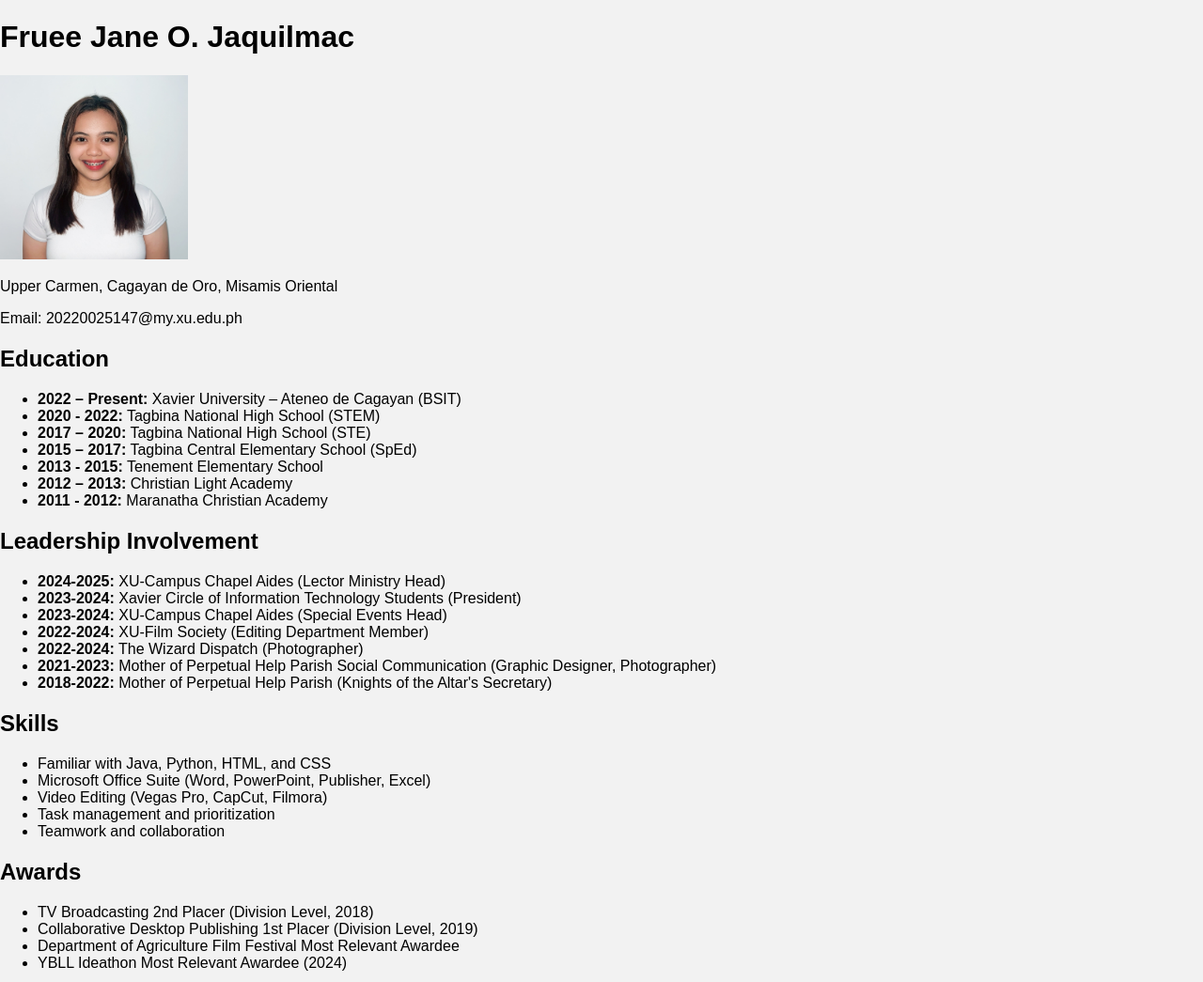
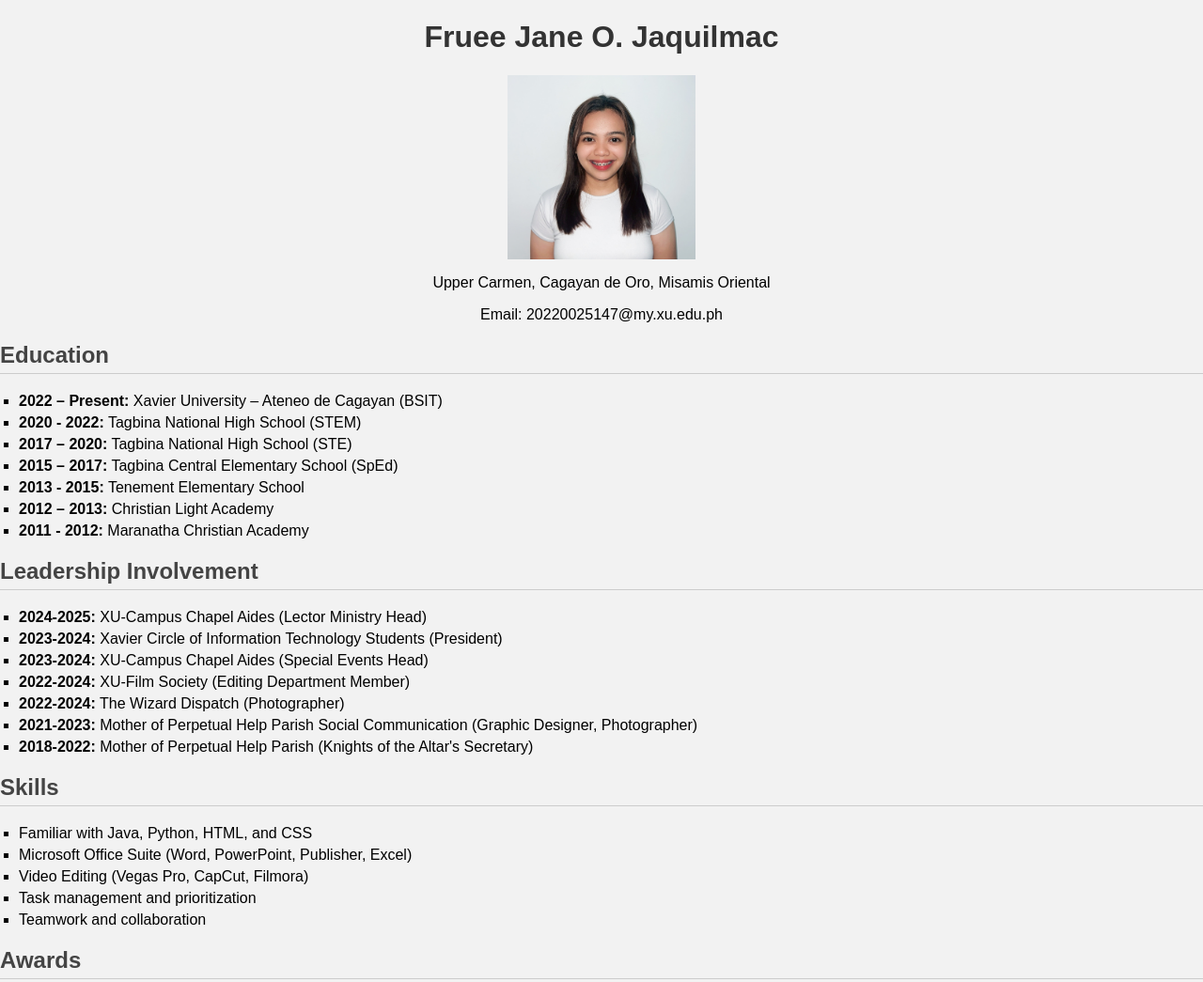
Before and after one commit to Pruweezen/OnlineResume, a plain HTML site: page index.html in a window 1280 px wide. Shown: the top 1045 px of the page at 94% size. Drawn offline with Linux system fonts and the light colour scheme.

Commit message:
h1, h2, ul,li,p and image enhancement

```diff
--- a/style.css
+++ b/style.css
@@ -4,3 +4,33 @@ body {
     margin: 0;
     padding: 0;
 }
+
+
+h1 {
+    text-align: center;
+    color: #333;
+}
+
+h2 {
+    color: #444;
+    border-bottom: 1px solid #ccc;
+    padding-bottom: 5px;
+}
+
+ul {
+    list-style-type: square;
+    padding-left: 20px;
+}
+
+li {
+    margin-bottom: 5px;
+}
+
+p {
+    text-align: center;
+}
+
+img {
+    display: block;
+    margin: 0 auto;
+}
```
